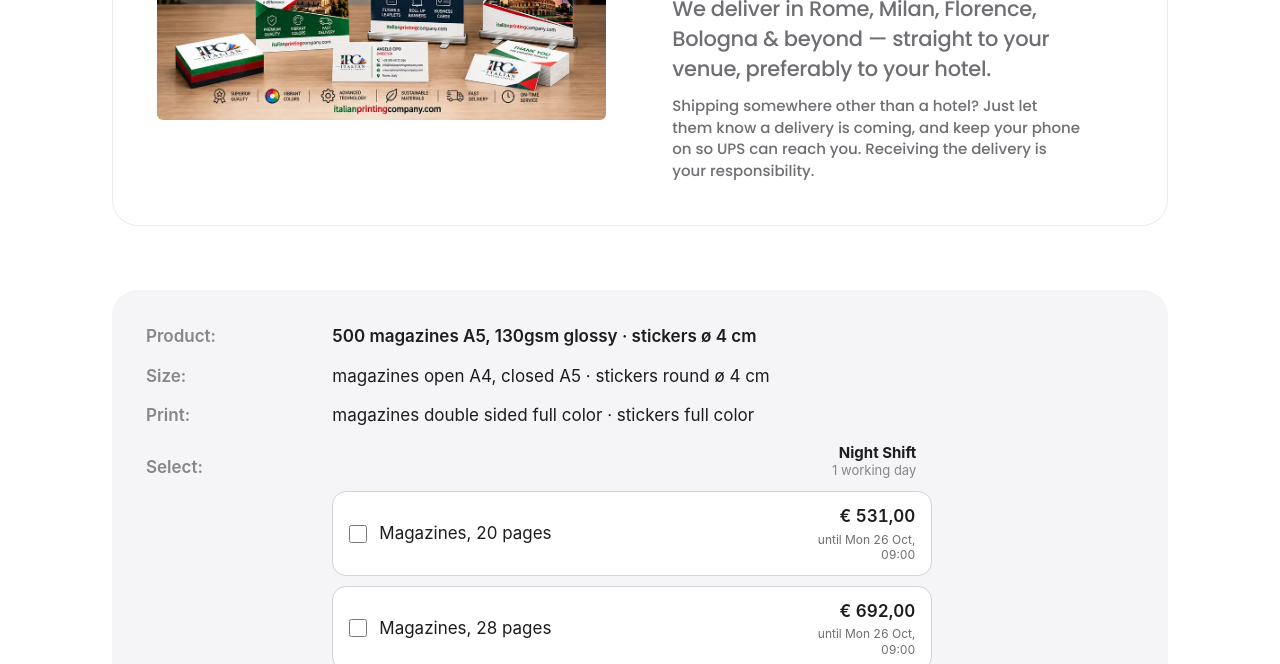
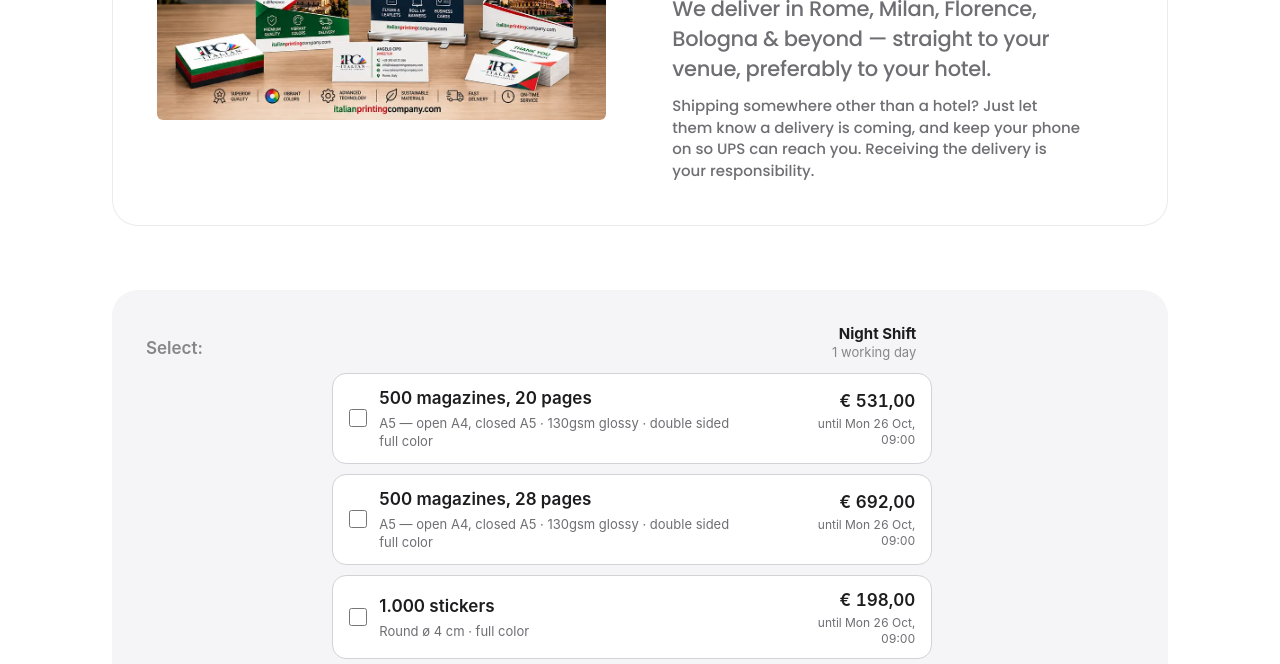
Before and after one commit to angelocipo/italian-printing-company, a plain HTML site: page vip-studio-cat.html in a window 1280 px wide. Shown: the part 278-942 px from the top of the page. Drawn offline with nearby package versions, Linux system fonts and the light colour scheme; a script that the page names is missing.

Commit message:
Add files via upload

```diff
--- a/vip-studio-cat.html
+++ b/vip-studio-cat.html
@@ -86,19 +86,13 @@
     <div style="display:flex; flex-direction:column; gap:34px;">
       <div style="background:#f5f5f7; border-radius:26px; padding:34px;">
         <dl class="vip-spec" style="margin:0; display:grid; grid-template-columns:auto 1fr; gap:14px 26px; font-size:17px; line-height:1.5;">
-          <dt style="font-weight:600; color:#86868b;">Product:</dt>
-          <dd style="margin:0; font-weight:600;">500 magazines A5, 130gsm glossy · stickers ø 4 cm</dd>
-          <dt style="font-weight:600; color:#86868b;">Size:</dt>
-          <dd style="margin:0;">magazines open A4, closed A5 · stickers round ø 4 cm</dd>
-          <dt style="font-weight:600; color:#86868b;">Print:</dt>
-          <dd style="margin:0;">magazines double sided full color · stickers full color</dd>
           <dt style="font-weight:600; color:#86868b; padding-top:12px;">Select:</dt>
           <dd style="margin:0; display:flex; flex-direction:column; gap:10px; max-width:600px;">
             <div class="vip-ptab" style="display:grid; grid-template-columns:minmax(0,1fr) 120px; column-gap:12px; align-items:end; padding:0 16px 2px; font-size:13px; line-height:1.3; color:#86868b;"><span></span><span style="text-align:right;"><strong style="display:block; font-size:15px; color:#1d1d1f;">Night Shift</strong>1 working day</span></div>
-            <label class="vip-ptab" style="display:grid; grid-template-columns:minmax(0,1fr) 120px; column-gap:12px; align-items:center; background:#fff; border:1px solid #d2d2d7; border-radius:14px; padding:12px 16px; cursor:pointer;"><span style="display:flex; align-items:center; gap:12px; min-width:0;"><input type="checkbox" name="paper" value="cat20" style="width:18px; height:18px; margin:0; flex:none; accent-color:#0071e3;"><span>Magazines, 20 pages</span></span><span data-col="ns" data-k="cat20" style="text-align:right; font-weight:600; font-variant-numeric:tabular-nums; opacity:1;">€ 531,00<span style="display:block; font-size:12px; font-weight:400; line-height:1.3; color:#6e6e73; margin-top:2px;">until Mon 26 Oct, 09:00</span></span></label>
-            <label class="vip-ptab" style="display:grid; grid-template-columns:minmax(0,1fr) 120px; column-gap:12px; align-items:center; background:#fff; border:1px solid #d2d2d7; border-radius:14px; padding:12px 16px; cursor:pointer;"><span style="display:flex; align-items:center; gap:12px; min-width:0;"><input type="checkbox" name="paper" value="cat28" style="width:18px; height:18px; margin:0; flex:none; accent-color:#0071e3;"><span>Magazines, 28 pages</span></span><span data-col="ns" data-k="cat28" style="text-align:right; font-weight:600; font-variant-numeric:tabular-nums; opacity:1;">€ 692,00<span style="display:block; font-size:12px; font-weight:400; line-height:1.3; color:#6e6e73; margin-top:2px;">until Mon 26 Oct, 09:00</span></span></label>
-            <label class="vip-ptab" style="display:grid; grid-template-columns:minmax(0,1fr) 120px; column-gap:12px; align-items:center; background:#fff; border:1px solid #d2d2d7; border-radius:14px; padding:12px 16px; cursor:pointer;"><span style="display:flex; align-items:center; gap:12px; min-width:0;"><input type="checkbox" name="paper" value="catst" style="width:18px; height:18px; margin:0; flex:none; accent-color:#0071e3;"><span>1.000 stickers ø 4 cm</span></span><span data-col="ns" data-k="catst" style="text-align:right; font-weight:600; font-variant-numeric:tabular-nums; opacity:1;">€ 198,00<span style="display:block; font-size:12px; font-weight:400; line-height:1.3; color:#6e6e73; margin-top:2px;">until Mon 26 Oct, 09:00</span></span></label>
-            <label class="vip-ptab" style="display:grid; grid-template-columns:minmax(0,1fr) 120px; column-gap:12px; align-items:center; background:#fff; border:1px solid #d2d2d7; border-radius:14px; padding:12px 16px; cursor:pointer;"><span style="display:flex; align-items:center; gap:12px; min-width:0;"><input type="checkbox" name="paper" value="catst2" style="width:18px; height:18px; margin:0; flex:none; accent-color:#0071e3;"><span>2.000 stickers ø 4 cm</span></span><span data-col="ns" data-k="catst2" style="text-align:right; font-weight:600; font-variant-numeric:tabular-nums; opacity:1;">€ 258,00<span style="display:block; font-size:12px; font-weight:400; line-height:1.3; color:#6e6e73; margin-top:2px;">until Mon 26 Oct, 09:00</span></span></label>
+            <label class="vip-ptab" style="display:grid; grid-template-columns:minmax(0,1fr) 120px; column-gap:12px; align-items:center; background:#fff; border:1px solid #d2d2d7; border-radius:14px; padding:12px 16px; cursor:pointer;"><span style="display:flex; align-items:center; gap:12px; min-width:0;"><input type="checkbox" name="paper" value="cat20" style="width:18px; height:18px; margin:0; flex:none; accent-color:#0071e3;"><span style="min-width:0;"><span style="font-weight:600;">500 magazines, 20 pages</span><span style="display:block; font-size:13px; line-height:1.4; color:#6e6e73; margin-top:3px; text-wrap:pretty;">A5 — open A4, closed A5 · 130gsm glossy · double sided full color</span></span></span><span data-col="ns" data-k="cat20" style="text-align:right; font-weight:600; font-variant-numeric:tabular-nums; opacity:1;">€ 531,00<span style="display:block; font-size:12px; font-weight:400; line-height:1.3; color:#6e6e73; margin-top:2px;">until Mon 26 Oct, 09:00</span></span></label>
+            <label class="vip-ptab" style="display:grid; grid-template-columns:minmax(0,1fr) 120px; column-gap:12px; align-items:center; background:#fff; border:1px solid #d2d2d7; border-radius:14px; padding:12px 16px; cursor:pointer;"><span style="display:flex; align-items:center; gap:12px; min-width:0;"><input type="checkbox" name="paper" value="cat28" style="width:18px; height:18px; margin:0; flex:none; accent-color:#0071e3;"><span style="min-width:0;"><span style="font-weight:600;">500 magazines, 28 pages</span><span style="display:block; font-size:13px; line-height:1.4; color:#6e6e73; margin-top:3px; text-wrap:pretty;">A5 — open A4, closed A5 · 130gsm glossy · double sided full color</span></span></span><span data-col="ns" data-k="cat28" style="text-align:right; font-weight:600; font-variant-numeric:tabular-nums; opacity:1;">€ 692,00<span style="display:block; font-size:12px; font-weight:400; line-height:1.3; color:#6e6e73; margin-top:2px;">until Mon 26 Oct, 09:00</span></span></label>
+            <label class="vip-ptab" style="display:grid; grid-template-columns:minmax(0,1fr) 120px; column-gap:12px; align-items:center; background:#fff; border:1px solid #d2d2d7; border-radius:14px; padding:12px 16px; cursor:pointer;"><span style="display:flex; align-items:center; gap:12px; min-width:0;"><input type="checkbox" name="paper" value="catst" style="width:18px; height:18px; margin:0; flex:none; accent-color:#0071e3;"><span style="min-width:0;"><span style="font-weight:600;">1.000 stickers</span><span style="display:block; font-size:13px; line-height:1.4; color:#6e6e73; margin-top:3px; text-wrap:pretty;">Round ø 4 cm · full color</span></span></span><span data-col="ns" data-k="catst" style="text-align:right; font-weight:600; font-variant-numeric:tabular-nums; opacity:1;">€ 198,00<span style="display:block; font-size:12px; font-weight:400; line-height:1.3; color:#6e6e73; margin-top:2px;">until Mon 26 Oct, 09:00</span></span></label>
+            <label class="vip-ptab" style="display:grid; grid-template-columns:minmax(0,1fr) 120px; column-gap:12px; align-items:center; background:#fff; border:1px solid #d2d2d7; border-radius:14px; padding:12px 16px; cursor:pointer;"><span style="display:flex; align-items:center; gap:12px; min-width:0;"><input type="checkbox" name="paper" value="catst2" style="width:18px; height:18px; margin:0; flex:none; accent-color:#0071e3;"><span style="min-width:0;"><span style="font-weight:600;">2.000 stickers</span><span style="display:block; font-size:13px; line-height:1.4; color:#6e6e73; margin-top:3px; text-wrap:pretty;">Round ø 4 cm · full color</span></span></span><span data-col="ns" data-k="catst2" style="text-align:right; font-weight:600; font-variant-numeric:tabular-nums; opacity:1;">€ 258,00<span style="display:block; font-size:12px; font-weight:400; line-height:1.3; color:#6e6e73; margin-top:2px;">until Mon 26 Oct, 09:00</span></span></label>
             <div class="vip-ptab" style="display:grid; grid-template-columns:minmax(0,1fr) 120px; column-gap:12px; align-items:start; padding:6px 16px 0; font-size:14px; line-height:1.35; color:#1d1d1f;"><span style="font-weight:600;">Expected delivery<span style="display:block; font-weight:400; color:#6e6e73;">UPS Priority</span></span><span style="text-align:right; font-weight:600;">Tue 27 Oct</span></div>
             <p style="margin:0; padding:0 16px; font-size:14px; line-height:1.45; color:#6e6e73; text-wrap:pretty;">UPS delivers during the day; a specific delivery hour can’t be booked.</p>
           </dd>
```
